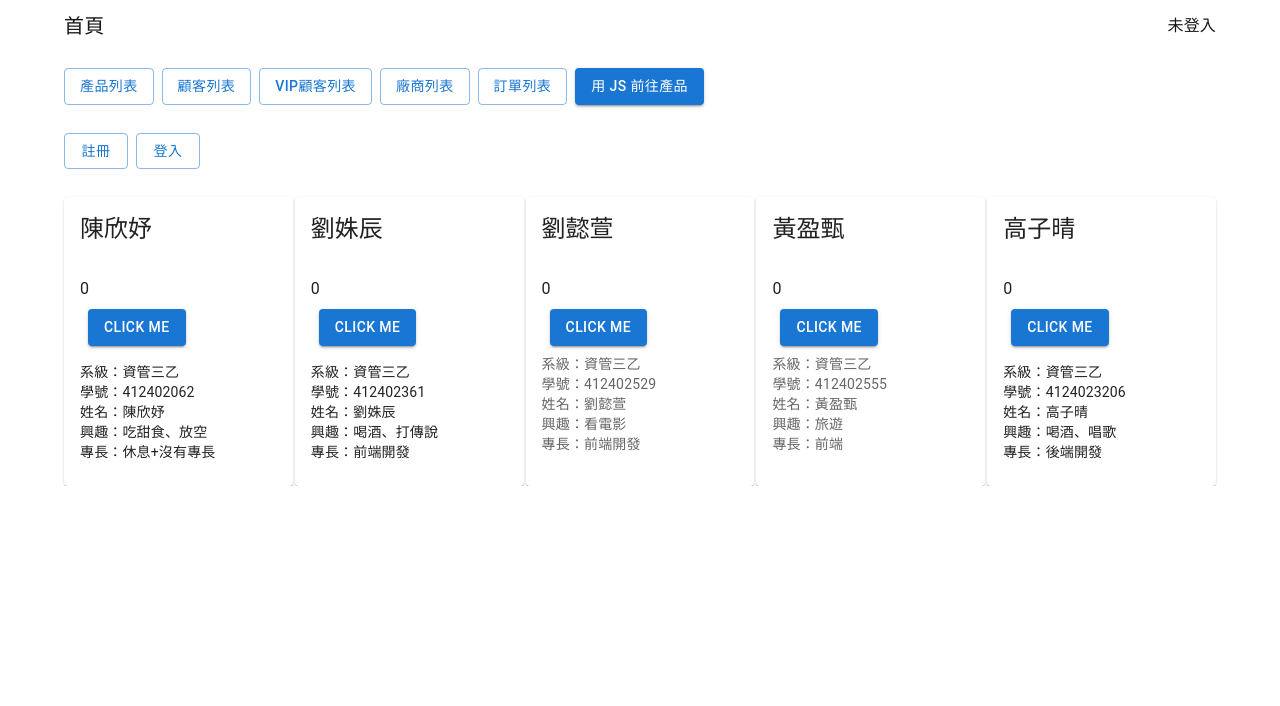
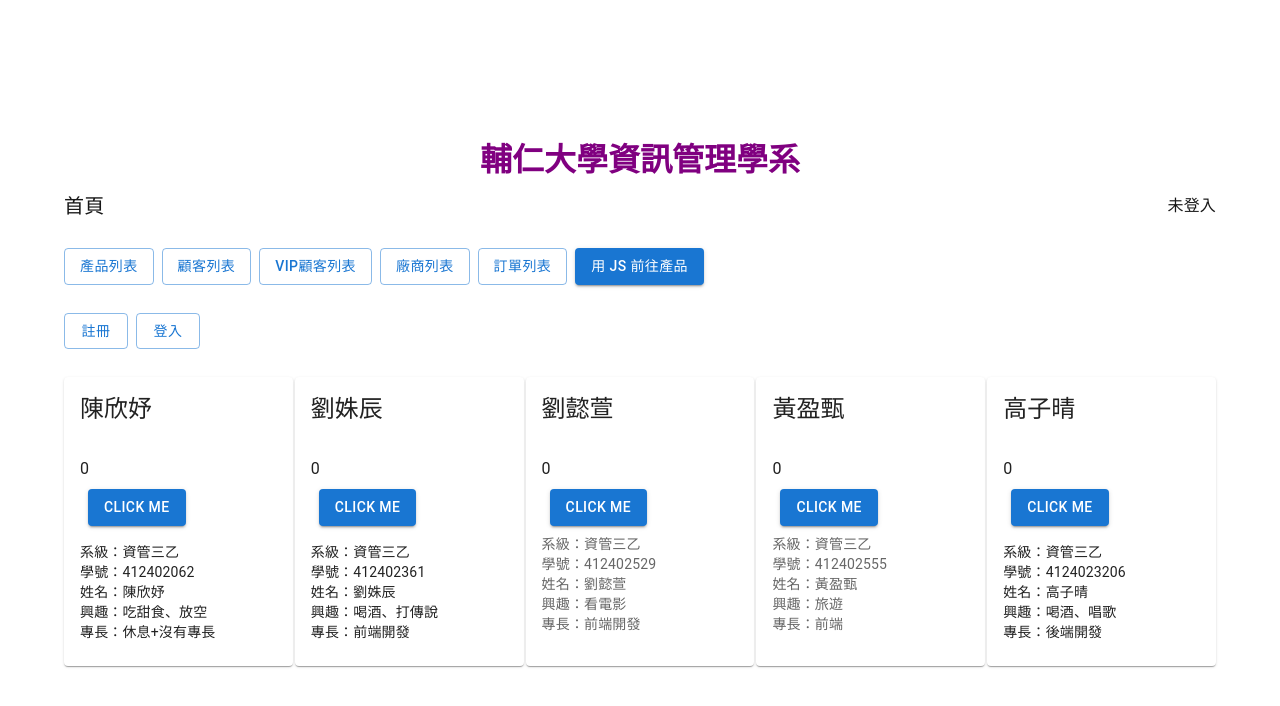
Before and after one commit to Una1001/-web, a Next.js app: page / in a window 1280 px wide. Shown: the top 706 px of the page. Built offline with nearby package versions, Linux system fonts and the light colour scheme; no server answers.

Commit message:
1117-姝加入標題

```diff
--- a/app/globals.css
+++ b/app/globals.css
@@ -35,6 +35,21 @@ a {
   text-decoration: none;
 }
 
+/* 置中 body 內容 */
+.centered-body {
+  display: flex;
+  flex-direction: column;
+  justify-content: center;
+  align-items: center;
+  min-height: 100vh;
+  margin: 0;
+}
+
+/* 將 h1 標題改為紫色 */
+.purple-title {
+  color: purple;
+}
+
 @media (prefers-color-scheme: dark) {
   html {
     color-scheme: dark;
--- a/app/layout.tsx
+++ b/app/layout.tsx
@@ -14,14 +14,17 @@ const geistMono = Geist_Mono({
 });
 
 
+
 export default function RootLayout({
   children,
 }: Readonly<{
   children: React.ReactNode;
 }>) {
+
   return (
     <html lang="en">
-      <body className={`${geistSans.variable} ${geistMono.variable}`}>
+      <body className={`centered-body ${geistSans.variable} ${geistMono.variable}`}>
+        <h1 className="purple-title">輔仁大學資訊管理學系</h1>
         {children}
       </body>
     </html>
```
